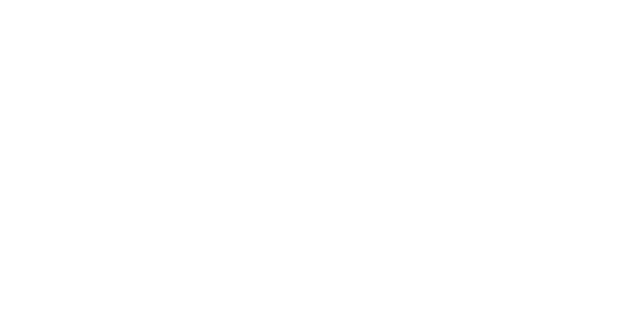
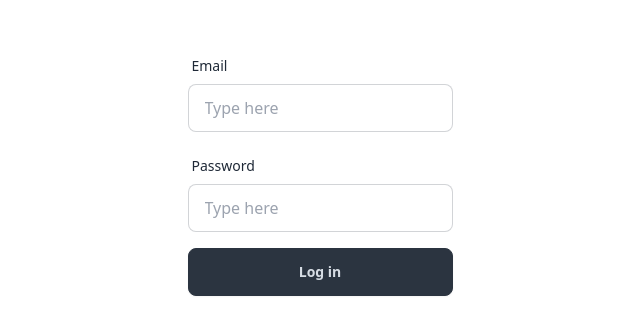
Before and after one commit to rabiibouhestine/dabbergame.tn, a SvelteKit app: page /login in a window 1280 px wide. Shown: the part 228-562 px from the top of the page, without its empty margins (320-960 px from the left). Built offline with nearby package versions, Linux system fonts and the light colour scheme.

Commit message:
add login page form

```diff
--- a/src/routes/(auth)/+layout.svelte
+++ b/src/routes/(auth)/+layout.svelte
@@ -1,3 +1,7 @@
 <script>
 	import '../../app.css';
 </script>
+
+<div class="flex justify-center items-center min-h-screen">
+	<slot />
+</div>
--- a/src/routes/(auth)/login/+page.svelte
+++ b/src/routes/(auth)/login/+page.svelte
@@ -0,0 +1,25 @@
+<form class="flex flex-col gap-4" method="POST">
+	<label class="form-control w-full max-w-xs">
+		<div class="label">
+			<span class="label-text">Email</span>
+		</div>
+		<input
+			name="email"
+			type="email"
+			placeholder="Type here"
+			class="input input-bordered w-full max-w-xs"
+		/>
+	</label>
+	<label class="form-control w-full max-w-xs">
+		<div class="label">
+			<span class="label-text">Password</span>
+		</div>
+		<input
+			name="password"
+			type="password"
+			placeholder="Type here"
+			class="input input-bordered w-full max-w-xs"
+		/>
+	</label>
+	<button class="btn btn-neutral">Log in</button>
+</form>
```
